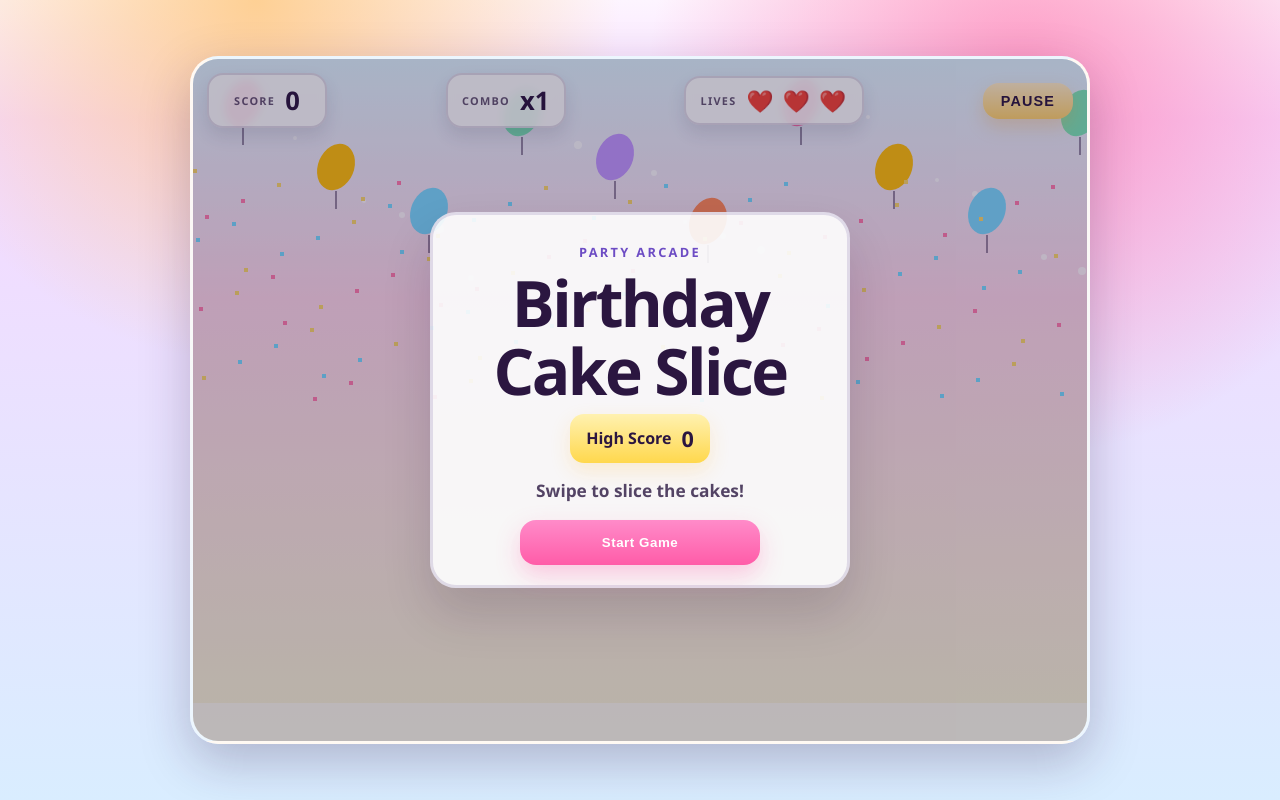
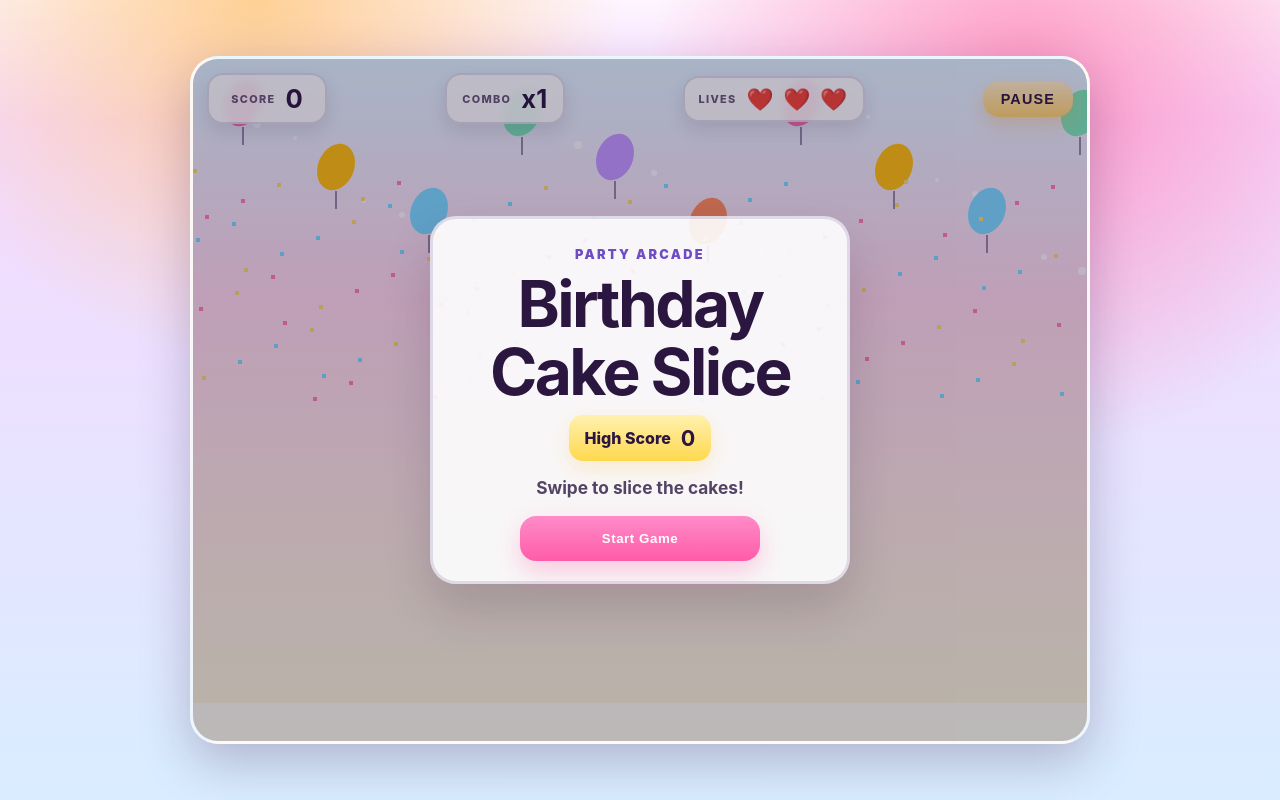
Before and after one commit to jamalzahra366-cell/birthday-cake-slice, a plain HTML site: page index.html in a window 1280 px wide. Drawn offline with Linux system fonts and the light colour scheme.

Commit message:
IP Audit: Update fonts to system-agnostic stack, expand README with comprehensive disclosure and asset documentation, add detailed IP audit report

```diff
--- a/style.css
+++ b/style.css
@@ -33,7 +33,7 @@ body {
   justify-content: center;
   min-height: 100vh;
   padding: 14px;
-  font-family: "Segoe UI", Tahoma, Geneva, Verdana, sans-serif;
+  font-family: -apple-system, BlinkMacSystemFont, "Segoe UI", "Helvetica Neue", sans-serif;
   background:
     radial-gradient(circle at 20% 0%, rgba(255, 196, 113, 0.75), transparent 28%),
     radial-gradient(circle at 80% 10%, rgba(255, 112, 166, 0.65), transparent 30%),
```
Also changed, not shown: 2 other files.
